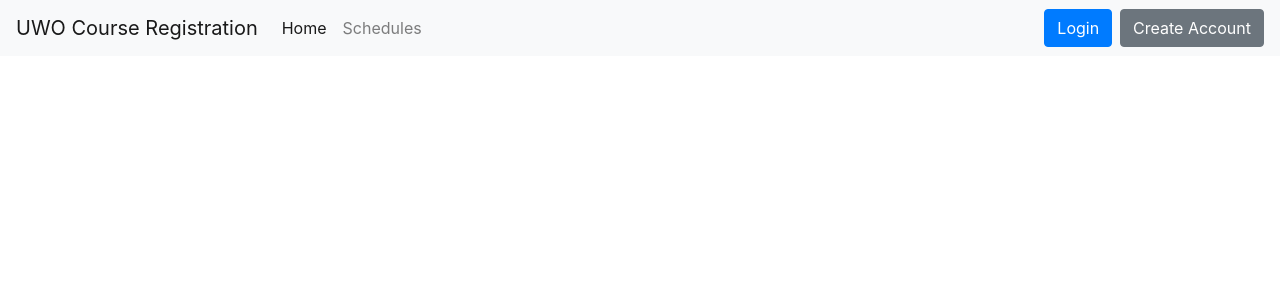
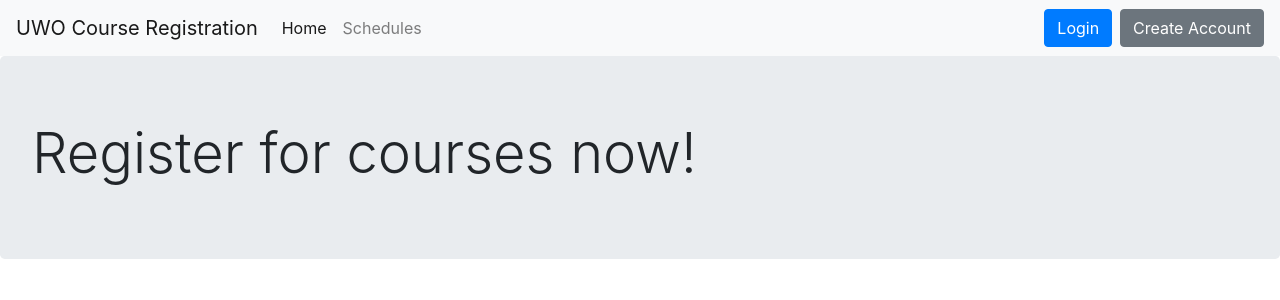
Before and after one commit to rvickram/course-registration-site, an Angular app: page / in a window 1280 px wide. Shown: the top 300 px of the page. Built offline with nearby package versions, Linux system fonts and the light colour scheme.

Commit message:
Removed tool tip.

```diff
--- a/src/app/about/about.component.html
+++ b/src/app/about/about.component.html
@@ -1 +1,3 @@
-<p>about works!</p>
+<div class="jumbotron">
+    <h1 class="display-4">Register for courses now!</h1>
+</div>
--- a/src/app/app.component.html
+++ b/src/app/app.component.html
@@ -1 +1,2 @@
 <app-navbar></app-navbar>
+<app-about></app-about>
--- a/src/app/login/login.component.html
+++ b/src/app/login/login.component.html
@@ -12,7 +12,6 @@
                     <div class="form-group">
                         <label for="loginEmail">Email address</label>
                         <input type="email" class="form-control" id="loginEmail" aria-describedby="emailHelp" placeholder="Enter email">
-                        <small id="emailHelp" class="form-text text-muted">We'll never share your email with anyone else.</small>
                     </div>
 
                     <div class="form-group">
```
